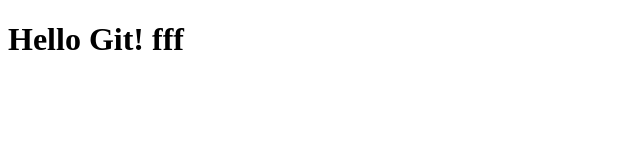
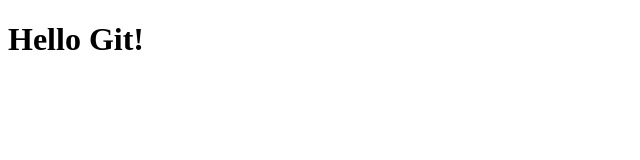
Before and after one commit to Miraziz719/git-sample, a plain HTML site: page index.html in a window 1280 px wide. Shown: the full height of the page, 0-640 px from the left. Drawn offline with Linux system fonts and the light colour scheme.

Commit message:
Revert "new commit"
This reverts commit c881da96e5afd7b1003591131da21b3498bc781a.

```diff
--- a/index.html
+++ b/index.html
@@ -4,6 +4,6 @@
 	<title>git</title>
 </head>
 <body>
-	<h1>Hello Git! fff</h1>
+	<h1>Hello Git!</h1>
 </body>
 </html>
```
Also changed, not shown: test.txt.txt (added).
